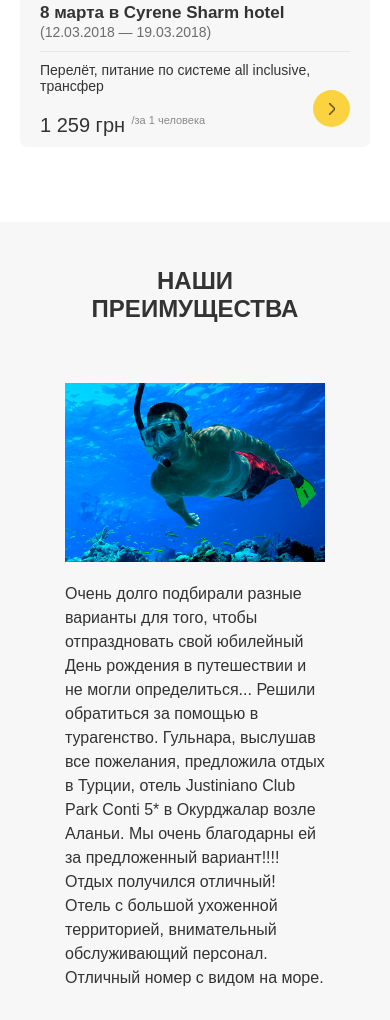
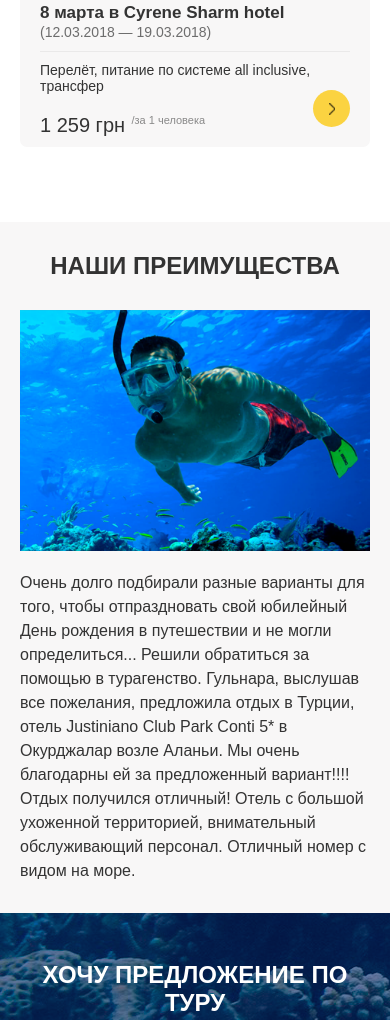
Before and after one commit to Adamovproga2003/vanilla-layout, a plain HTML site: page index.html in a window 390 px wide. Shown: the part 1057-2077 px from the top of the page. Drawn offline with nearby package versions, Linux system fonts and the light colour scheme.

Commit message:
Remove padding

```diff
--- a/styles/main.scss
+++ b/styles/main.scss
@@ -679,4 +679,12 @@ button {
   .tours-wrapper {
     margin-inline: 20px;
   }
+
+  .advantages-section {
+    padding-inline: 0px;
+    padding-block: 30px;
+    &_wrapper h1 {
+      margin-bottom: 30px !important;
+    }
+  }
 }
```
Also changed, not shown: styles/main.min.css, 1 other file.
